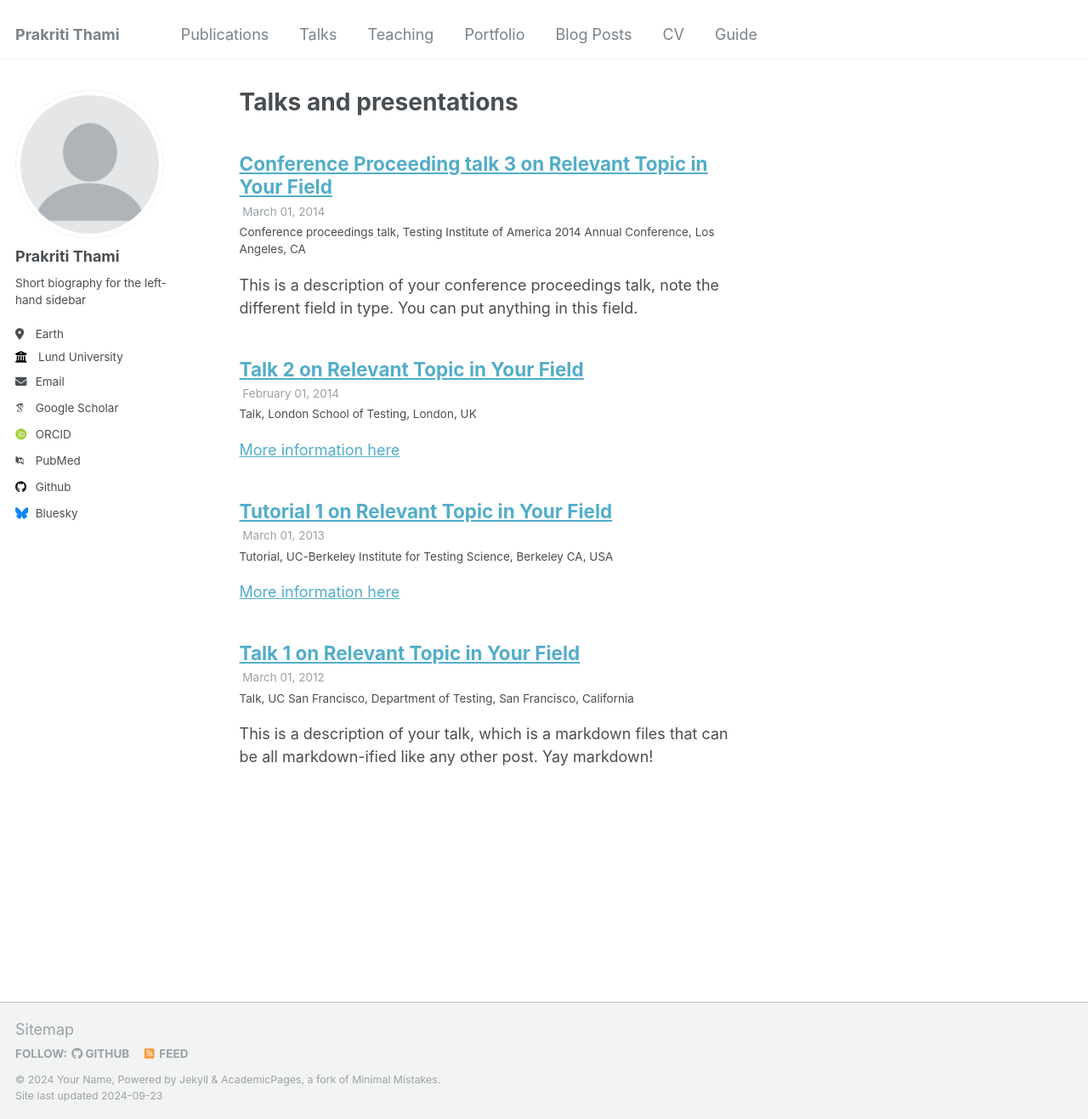
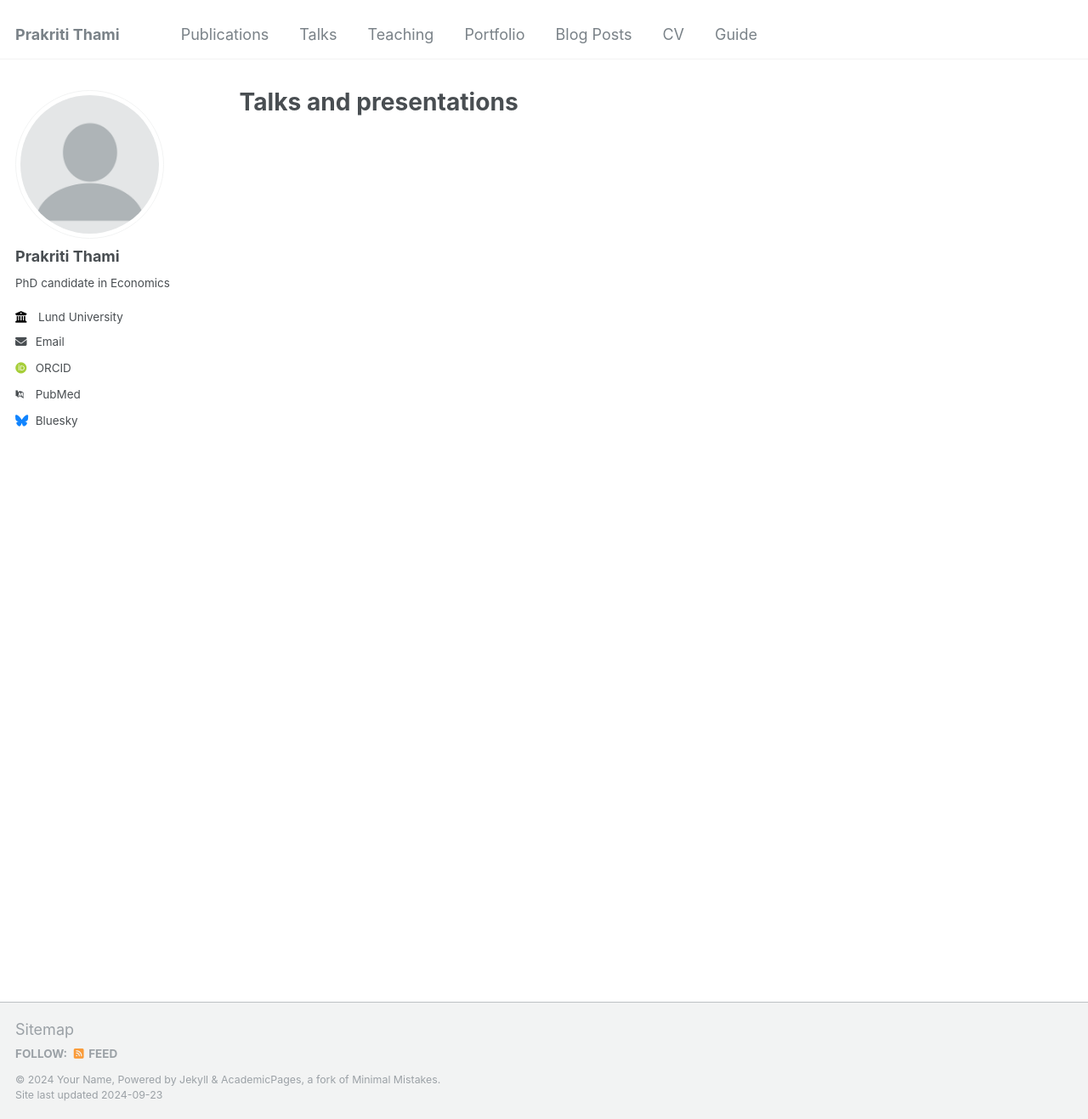
Before and after one commit to prakritithami/prakritithami.github.io, a Jekyll site: the page built from _pages/talks.html, in a window 1280 px wide and 1317 px high. Shown: the whole window at 85% size. Built offline with Jekyll 4.4.1, drawn with Linux system fonts in a browser that asks for light colours; some web fonts are replaced.

Commit message:
Update _config.yml

```diff
--- a/_config.yml
+++ b/_config.yml
@@ -24,15 +24,15 @@ author:
   avatar           : "profile.png"
   name             : "Prakriti Thami"
   pronouns         : # example: "she/her"
-  bio              : "Short biography for the left-hand sidebar"
-  location         : "Earth"
+  bio              : "PhD candidate in Economics"
+  location         : # "Earth"
   employer         : "Lund University"
   uri              : # URL
   email            : "prakriti.thami@nek.lu.se"
 
   # Academic websites
   arxiv            : # URL - Update with the correct link to your profile
-  googlescholar    : "https://scholar.google.com/citations?user=PS_CX0AAAAAJ"
+  googlescholar    : # "https://scholar.google.com/citations?user=PS_CX0AAAAAJ"
   impactstory      : # URL
   orcid            : "http://orcid.org/yourorcidurl"
   semantic         : # URL
@@ -43,7 +43,7 @@ author:
   bitbucket        : # Username - Update with your username on the site
   codepen          : # Username
   dribbble         : # Username
-  github           : "academicpages"
+  github           : # "academicpages"
   kaggle           : # Username
   stackoverflow    : # User number or user number and name (i.e., use "1" or "1/jeff-atwood")
 
@@ -214,15 +214,15 @@ collections:
   teaching:
     output: true
     permalink: /:collection/:path/
-  publications:
+  research:
     output: true
     permalink: /:collection/:path/
-  portfolio:
-    output: true
-    permalink: /:collection/:path/
-  talks:
-    output: true
-    permalink: /:collection/:path/
+  #portfolio:
+    #output: true
+    #permalink: /:collection/:path/
+  #talks:
+    # output: true
+    # permalink: /:collection/:path/
 
 
 # These settings control how pages and collections are included in the site
```
